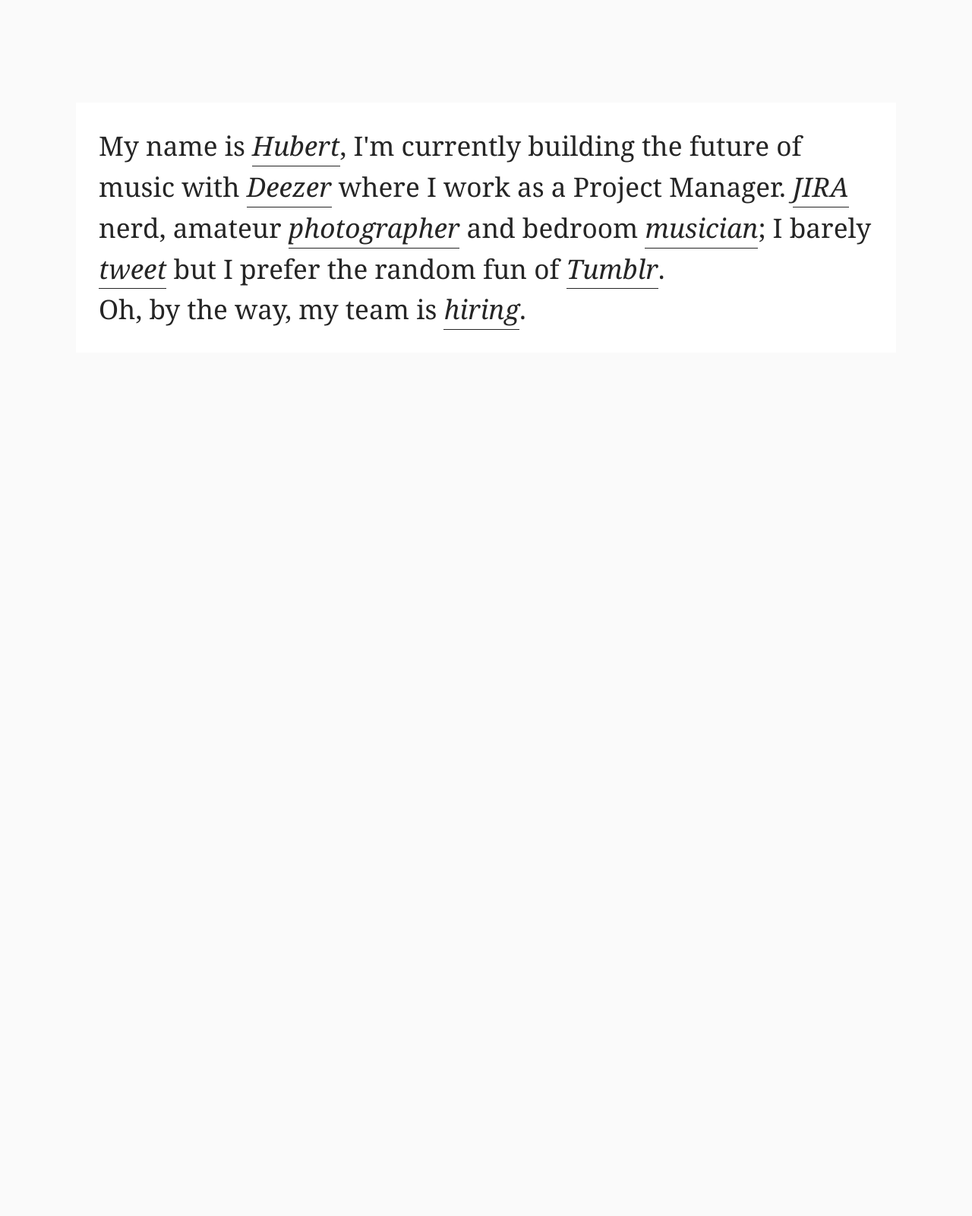
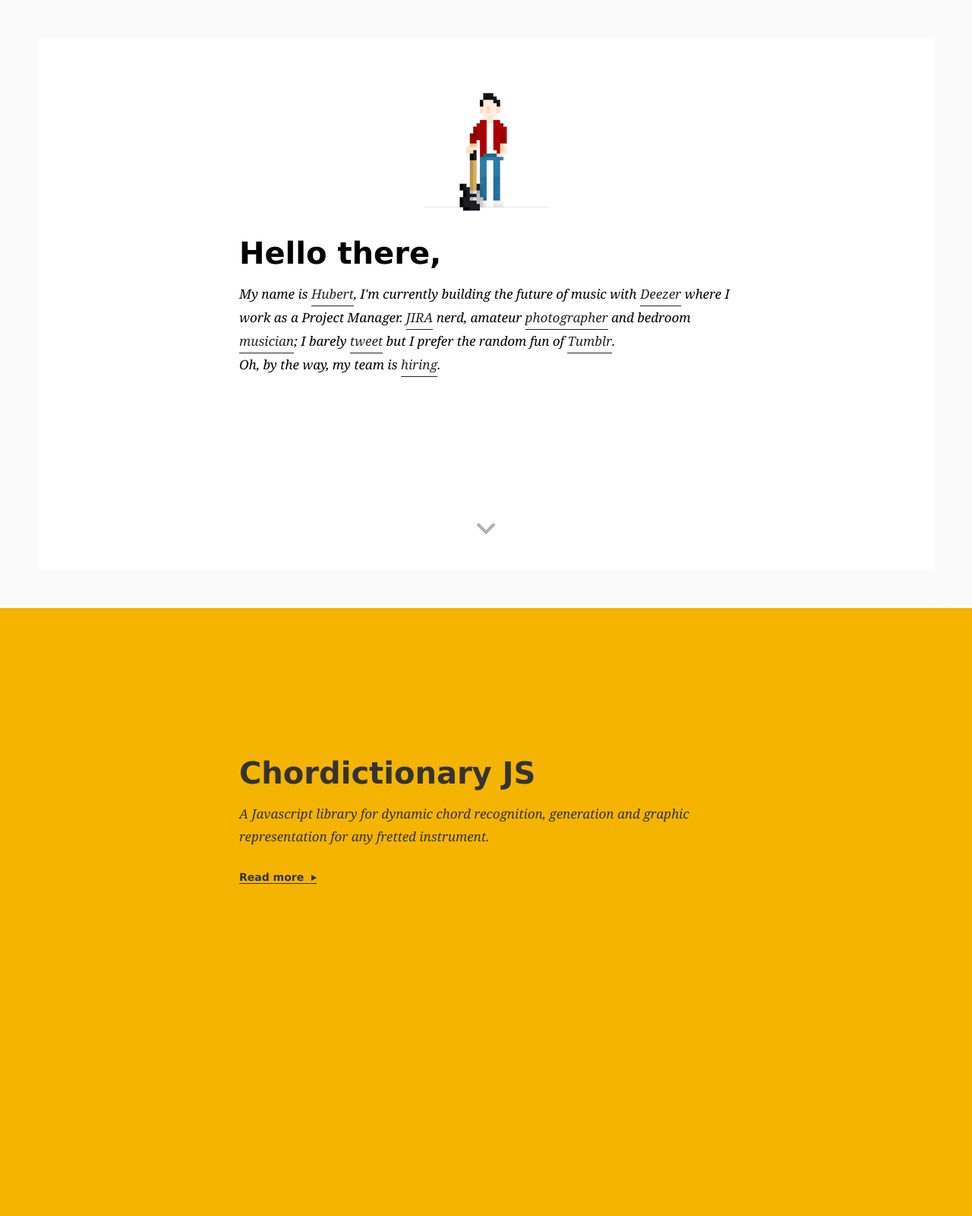
Before and after one commit to greird/greird.github.io, a PHP site: page / in a window 1280 px wide. Shown: the whole page at 76% size. Before the commit the page ends 434 px from the top, so only its background shows below. Run offline with PHP 8.4, Linux system fonts and the light colour scheme.

Commit message:
Updated layout

```diff
--- a/blog/chordictionary.html
+++ b/blog/chordictionary.html
@@ -13,16 +13,18 @@
 </head>
 <body>
 
+<div id="article">
 	<section class="summary">
 	  <h1>Chordictionary JS</h1>
 	  <p>A Javascript library for dynamic chord recognition, generation and graphic representation for any fretted instrument.</p>
-  <a class="readmore" href="http://www.chordictionary.com">Demo</div></a>
-  <a class="readmore" href="http://github.com/greird/chordictionaryjs">Sources</div></a>
+	  <a class="readmore" href="http://www.chordictionary.com">Demo</a>
+	  <a class="readmore" href="http://github.com/greird/chordictionaryjs">Sources</a>
 	</section>
 	<section class="grey">
 	  <p>Nam tempus semper hendrerit. Sed pellentesque malesuada orci sit amet venenatis. Proin accumsan dui eget scelerisque hendrerit. Morbi venenatis, lectus ornare gravida dapibus, neque mauris volutpat ipsum, ac tempor nisi elit quis ipsum. Cras quis finibus sapien. Vivamus cursus consequat pulvinar.</p>
 	  <p>Maecenas non rutrum metus. Aenean leo lacus, faucibus nec massa laoreet, molestie eleifend elit. Mauris quam tellus, feugiat quis imperdiet eget, sollicitudin ac felis. Aenean rutrum metus sit amet quam tincidunt, et vehicula dui dictum. Aenean vehicula ipsum in libero cursus interdum. Proin tincidunt erat vitae augue accumsan, sit amet placerat erat luctus. Aliquam nulla neque, volutpat et lorem ut, euismod scelerisque turpis.<br /> Praesent sed nibh elementum, gravida nisi vitae, tincidunt enim. Aenean maximus orci ut dictum rhoncus.</p>
 	</section>
+</div>
 
 </body>
 </html>
--- a/css/main.css
+++ b/css/main.css
@@ -2,82 +2,95 @@ body {
   background-color: #fafafa;
 }
 
-div#container {
-  height: 100%;
-  padding: 100px;
+/* ––––––––––––––––––––––––
+  Text format
+*/
+
+.summary h1 {
+  margin: 0 0 14px 0;
+  font-family: FranklinGothic-Medium, "Franklin Gothic", "Lucida Sans Unicode", Arial;
+  font-size: 40px;
+  text-transform: uppercase;
+  line-height: 50px;
+}
+.slide h1 {
+  text-transform: none;
 }
 
-div#container p {
-      font-family: 'Georgia';
-      line-height: 1.5em;
-      font-size: 2.2em;
-      background-color: #fff;
-      padding: 30px;
-      color: #252525;
+p {
+  padding: 0 0 20px 0;
+  margin: 0;
+  font-family: Georgia;
+  font-size: 17px;
+  line-height: 30px;
 }
-div#container a, div#container a:active, div#container a:hover {
+.summary p {
+  padding: 0;
+  font-style: italic;
+}
+
+a, a:active {
       display: inline-block;
       text-decoration: none;
       border-bottom: 1px solid #252525;
       color: #252525;
       cursor: pointer;
       font-style: italic;
-}
-div#container a:hover {
+} a:hover {
       border-bottom: 1px solid #FFB257;
 }
 
-section {
+.summary a.readmore {
+  display: inline-block;
+  margin: 30px 20px 0 0;
+  font-family: AvenirNext-Medium, "Franklin Gothic", "Lucida Sans Unicode", Arial;
+  font-weight: bold;
+  font-style: normal;
+  font-size: 14px;
+  color: #333333;
+  text-decoration: none;
+  border-bottom: 1px solid #333;
+} .summary a.readmore:hover {
+  border-color: #FFB257;
+}
+
+/* ––––––––––––––––––––––––
+  Layout
+*/
+
+.slide { background-color: #fff; }
+.slide#introduction { border: 50px solid #FAFAFA; border-radius: 55px;}
+
+.slide section {
+  width: 650px;
+  height: 400px;
+  margin: auto;
+  padding-top: 15%;
+} .slide#introduction section {
+  padding-top: 5%;
+}
+
+#article section {
   background: #fff;
-  padding: 50px 350px;
+  padding: 50px 400px;
   border-bottom: 1px solid #E1E1E1;
 }
 @media (max-width: 1280px) {
-  section {
+  #article section {
     padding: 30px 250px;
   }
 }
 @media (max-width: 1024px) {
-  section {
+  #article section {
     padding: 50px;
   }
 }
 
-section.summary h1 {
-  margin: 0 0 14px 0;
-  font-family: FranklinGothic-Medium;
-  font-size: 40px;
-  text-transform: uppercase;
-  color: #2C2D2D;
-  line-height: 50px;
-}
+img { display: block; margin: 0 auto 20px auto;}
 
-section p {
-  padding: 0 0 20px 0;
-  margin: 0;
-  font-family: Georgia;
-  font-size: 17px;
-  color: #2C2D2D;
-  line-height: 30px;
-}
-section.summary p {
-  padding: 0;
-  font-style: italic;
-}
-
-section.summary a.readmore {
-  display: inline-block;
-  margin: 30px 20px 0 0;
-  font-family: AvenirNext-Medium;
-  font-weight: bold;
-  font-size: 14px;
-  color: #333333;
-  text-decoration: none;
-  border-bottom: 1px solid #333;
-}
-section.summary a.readmore:hover {
-  border-color: #FFB257;
-}
+/* ––––––––––––––––––––––––
+  Icones
+*/
 
 #triangle-right {
   display: inline-block;
@@ -89,6 +102,27 @@ section.summary a.readmore:hover {
 	border-bottom: 4px solid transparent;
 }
 
-.grey {
-  background: #FAFAFA;
+.arrow-down {
+  display: inline-block;
+  position: absolute;
+  bottom: 80px;
+  left: 50%;
+  margin-left: -25px;
+  width: 50px;
+  height: 50px;
+  background-image: url("../img/down_arrow_black.svg");
+  background-size: contain;
+  opacity: 0.3;
 }
+
+/* ––––––––––––––––––––––––
+  Color schemes
+*/
+
+.grey { background: #FAFAFA; color:#333;}
+.green { background-color: #57CB7F; }
+.blue { background-color: #00B0CA; }
+.pink { background-color: #FF4E4A; }
+.red { background-color: #D44937; color:#FAFAFA; }
+.purple { background-color: #895ECC; color:#333; }
+.yellow { background-color: #F4B400; color: #333; }
--- a/index.html
+++ b/index.html
@@ -10,28 +10,28 @@
       <link type="text/css" rel="stylesheet" href="css/normalize.css"/>
       <link type="text/css" rel="stylesheet" href="css/main.css"/>
       <link type="text/css" rel="stylesheet" href="css/mobile.css"/>
+			<script src="js/main.js"></script>
 </head>
 <body>
-<div id="container">
-	<p>
-	My name is <a href="http://www.linkedin.com/in/hubertfauconnier" title="LinkedIn">Hubert</a>, I'm currently building the future of music with <a href="http://www.deezer.com" title="Deezer">Deezer</a> where I work as a Project Manager. <a href="http://www.atlassian.com/JIRA" title="Atlassian JIRA">JIRA</a> nerd, amateur <a href="http://www.flickr.com/photos/ebryde/" title="Flickr">photographer</a> and bedroom <a href="http://www.soundclound.com/greird" title="Soundcloud">musician</a>; I barely <a href="http://twitter.com/LeChefDeProjet" title="Twitter">tweet</a> but I prefer the random fun of <a href="http://greird.tumblr.com/" title="Tumblr">Tumblr</a>. <br />Oh, by the way, my team is <a href="http://www.deezer.com/company/jobs_offer_description/oCXq0fwJ" title="Senior Full Stack Engineer
-	Engineering">hiring</a>.
-	</p>
+
+<div class="slide" id="introduction">
+		<section class="summary">
+			<img src="img/avatar.png" alt="" />
+		  <h1>Hello there,</h1>
+			<p>
+			My name is <a href="http://www.linkedin.com/in/hubertfauconnier" title="LinkedIn">Hubert</a>, I'm currently building the future of music with <a href="http://www.deezer.com" title="Deezer">Deezer</a> where I work as a Project Manager. <a href="http://www.atlassian.com/JIRA" title="Atlassian JIRA">JIRA</a> nerd, amateur <a href="http://www.flickr.com/photos/ebryde/" title="Flickr">photographer</a> and bedroom <a href="http://www.soundclound.com/greird" title="Soundcloud">musician</a>; I barely <a href="http://twitter.com/LeChefDeProjet" title="Twitter">tweet</a> but I prefer the random fun of <a href="http://greird.tumblr.com/" title="Tumblr">Tumblr</a>. <br />Oh, by the way, my team is <a href="http://www.deezer.com/company/jobs_offer_description/oCXq0fwJ" title="Senior Full Stack Engineer
+			Engineering">hiring</a>.
+			</p>
+			<a href="#chordictionary" title=""><div class="arrow-down"></div></a>
+		</section>
+</div>
+<div class="slide yellow">
+	<section class="summary" id="chordictionary">
+	  <h1>Chordictionary JS</h1>
+	  <p>A Javascript library for dynamic chord recognition, generation and graphic representation for any fretted instrument.</p>
+	  <a class="readmore" href="blog/chordictionary.html">Read more <div id="triangle-right"></div></a>
+	</section>
 </div>
 
-
-
-<!-- Javascript
-================================================== -->
-<script>
-  (function(i,s,o,g,r,a,m){i['GoogleAnalyticsObject']=r;i[r]=i[r]||function(){
-  (i[r].q=i[r].q||[]).push(arguments)},i[r].l=1*new Date();a=s.createElement(o),
-  m=s.getElementsByTagName(o)[0];a.async=1;a.src=g;m.parentNode.insertBefore(a,m)
-  })(window,document,'script','//www.google-analytics.com/analytics.js','ga');
-
-  ga('create', 'UA-7516329-3', 'hubertfauconnier.com');
-  ga('send', 'pageview');
-
-</script>
 </body>
 </html>
--- /dev/null
+++ b/js/main.js
@@ -0,0 +1,32 @@
+(function(){
+
+window.onload = setCanvaSize;
+window.addEventListener('resize', setCanvaSize);
+
+function setCanvaSize() {
+
+    var browser = {}; // browser info
+
+    // Get window's width and height
+    browser = {
+        width: window.innerWidth || document.body.clientWidth,
+        height: window.innerHeight || document.body.clientHeight
+    }
+
+    var slide = document.getElementsByClassName("slide");
+    for (var i = 0; i < slide.length; i++) {
+      if (i === 0) slide[i].style.minHeight = browser.height - 100 + 'px';
+      else slide[i].style.minHeight = browser.height + 'px';
+      console.log(slide[i].style.height);
+    }
+};
+
+(function(i,s,o,g,r,a,m){i['GoogleAnalyticsObject']=r;i[r]=i[r]||function(){
+(i[r].q=i[r].q||[]).push(arguments)},i[r].l=1*new Date();a=s.createElement(o),
+m=s.getElementsByTagName(o)[0];a.async=1;a.src=g;m.parentNode.insertBefore(a,m)
+})(window,document,'script','//www.google-analytics.com/analytics.js','ga');
+
+ga('create', 'UA-7516329-3', 'hubertfauconnier.com');
+ga('send', 'pageview');
+
+})();
```
Also changed, not shown: blog/index.html (deleted, +0 -41 lines), img/avatar.png (added), img/down_arrow_black.svg (added), img/down_arrow_white.svg (added). Lines whose indentation alone changed are shown as unchanged.
